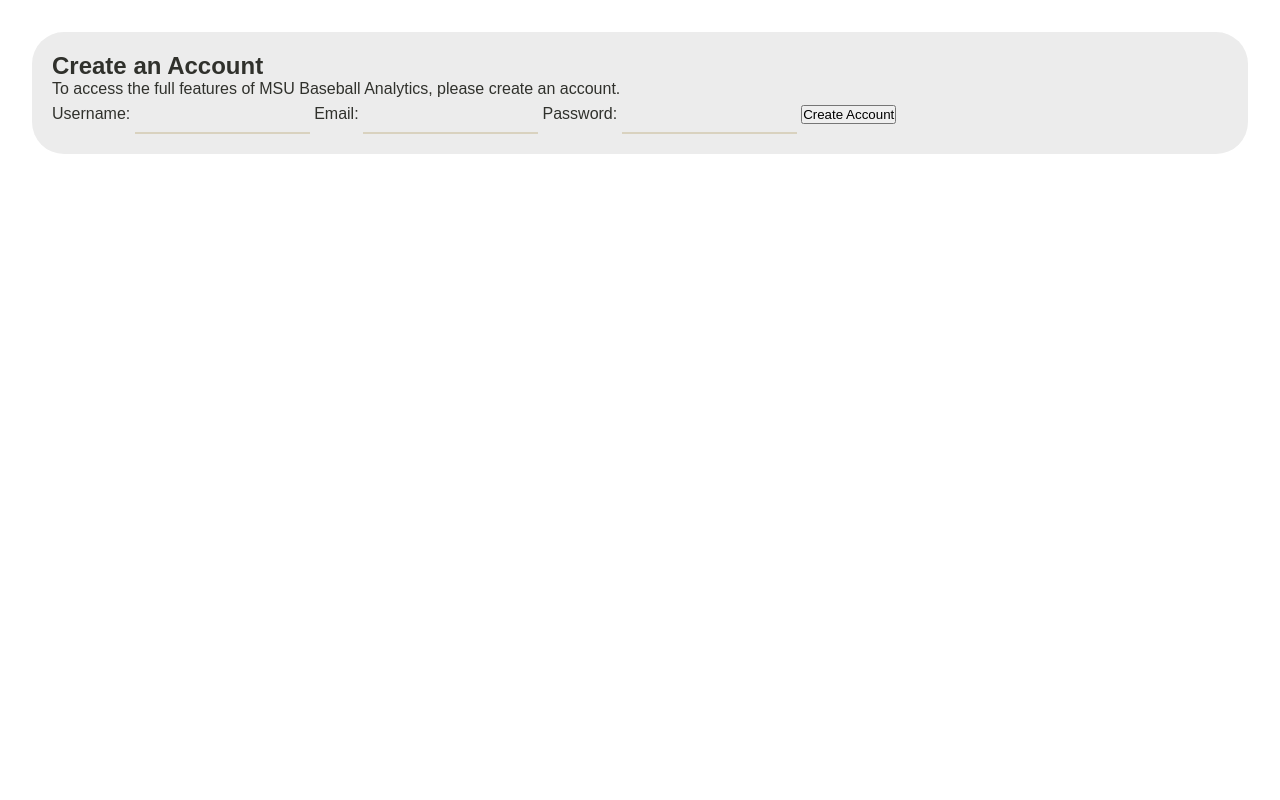
After one commit to WarmFreezer/pitcher_reports, a Flask app: page /register in a window 1280 px wide. The commit adds this page. Run offline with Flask 3, Linux system fonts and the light colour scheme; a user stored in the database is signed in; tables that the repository leaves empty hold one stand-in row (values such as "Sample post").

Commit message:
In Progress - Create account page

```diff
--- a/app/main.py
+++ b/app/main.py
@@ -91,6 +91,45 @@ def school_temp_files(school_slug, filename):
 @login_required
 def school_report_files(school_slug, filename):
     return send_from_directory(os.path.join(app.config['STORAGE'], 'schools', school_slug, 'reports'), filename)
+
+@app.route('/register', methods=['GET', 'POST'])
+def register():
+    if request.method == 'POST':
+        first_name = request.form.get('first_name')
+        last_name = request.form.get('last_name')
+        email = request.form.get('email')
+        password = request.form.get('password')
+        confirm_password = request.form.get('confirm_password')
+        school_name = request.form.get('school')
+
+        if password != confirm_password:
+            flash('Passwords do not match.', 'danger')
+            return redirect(url_for('register'))
+
+        if User.query.filter_by(email=email).first():
+            flash('Email already registered. Please log in.', 'warning')
+            return redirect(url_for('login'))
+
+        school = School.query.filter_by(name=school_name).first()
+        if not school:
+            flash('School not found. Please enter a valid school.', 'danger')
+            return redirect(url_for('register'))
+
+        new_user = User(
+            first_name=first_name,
+            last_name=last_name,
+            email=email,
+            password_hash=bcrypt.generate_password_hash(password).decode('utf-8'),
+            school_id=school.id
+        )
+        db.session.add(new_user)
+        db.session.commit()
+
+        flash('Account created successfully! Please log in.', 'success')
+        return redirect(url_for('login'))
+
+    return render_template('create_account.html')
+
 
 @app.route('/login', methods=['GET', 'POST'])
 def login():
--- /dev/null
+++ b/app/templates/create_account.html
@@ -0,0 +1,41 @@
+<!DOCTYPE html>
+<html lang="en" style="height: 100%;">
+<head>
+    <meta charset="UTF-8">
+    <meta name="viewport" content="width=device-width, initial-scale=1.0">
+    <title>MSU Baseball Analytics - Home</title>
+    <link rel="stylesheet" href="{{ url_for('static', filename='style.css') }}">
+</head>
+<body onload="loadHeader('Create Account', '/static/resources/HomePlate.png', '/storage/schools/{{current_user.school.slug}}/assets/logo.png');  loadNavbar(); loadFooter();">
+    <!-- Navbar Placeholder -->
+    <div id="navbar-placeholder"></div>
+
+    <!-- Header Placeholder -->
+    <div id="header-placeholder"></div>
+
+    <!-- Main Content -->
+    <main class="main-content">
+        <div class="bubble">
+            <h2>Create an Account</h2>
+            <p>To access the full features of MSU Baseball Analytics, please create an account.</p>
+
+            <!-- Create Account Form -->
+            <form action="/create_account" method="post" class="account-form">
+                <label for="username">Username:</label>
+                <input type="text" id="username" name="username" required>
+
+                <label for="email">Email:</label>
+                <input type="email" id="email" name="email" required>
+
+                <label for="password">Password:</label>
+                <input type="password" id="password" name="password" required>
+
+                <button type="submit" class="submit-btn">Create Account</button>
+            </form>
+        </div>
+    </main>
+
+    <!-- Footer Placeholder -->
+    <div id="footer-placeholder"></div>
+</body>
+</html>
--- a/app/templates/login.html
+++ b/app/templates/login.html
@@ -40,7 +40,7 @@
                         </label><br>
                         <button type="submit" class="upload-btn" style="max-width: 750px; width: 100%;">Login</button>
                         <div style="display: flex;">
-                            <a href="/create-account" style="color: var(--tertiary); font-size: 16px; text-align: left;">Create Account</a>
+                            <a href="/register" style="color: var(--tertiary); font-size: 16px; text-align: left;">Create Account</a>
                             <a href="/reset-password" style="color: var(--tertiary); font-size: 16px; text-align: right; flex-grow: 1;">Reset Password</a>
                         </div>
                     </form>
```
